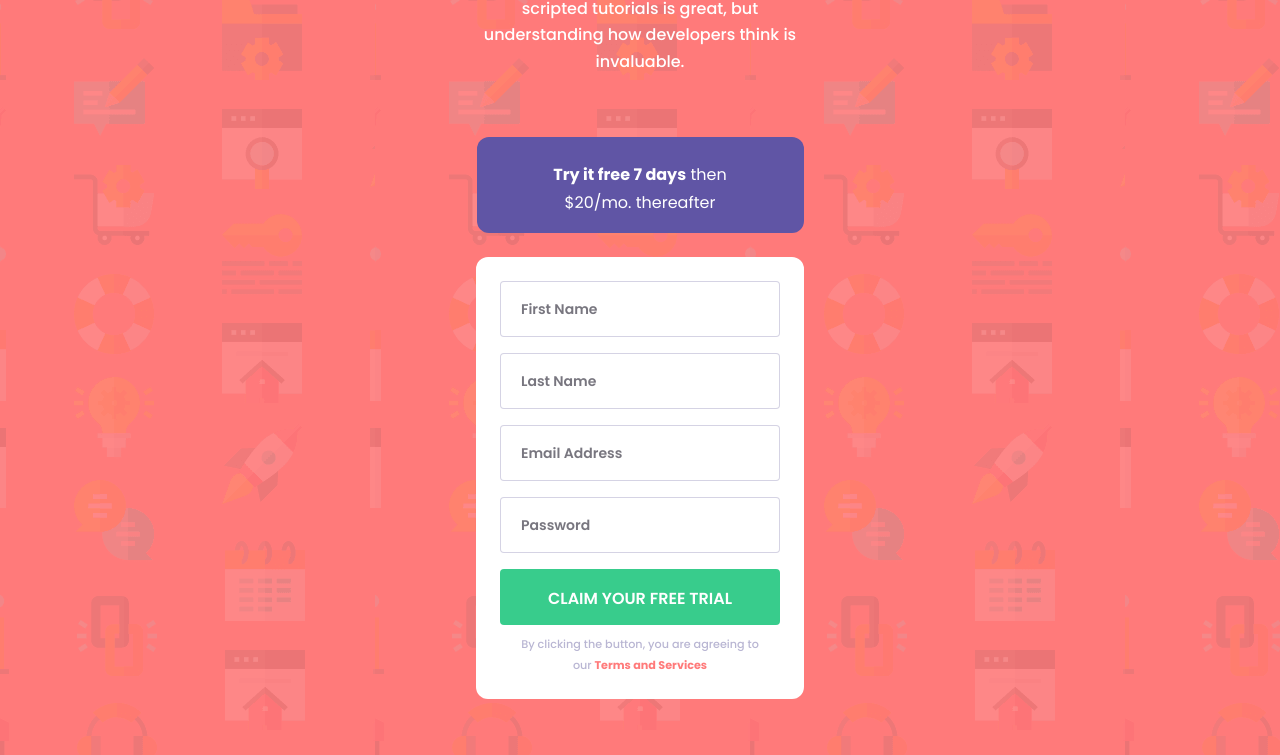
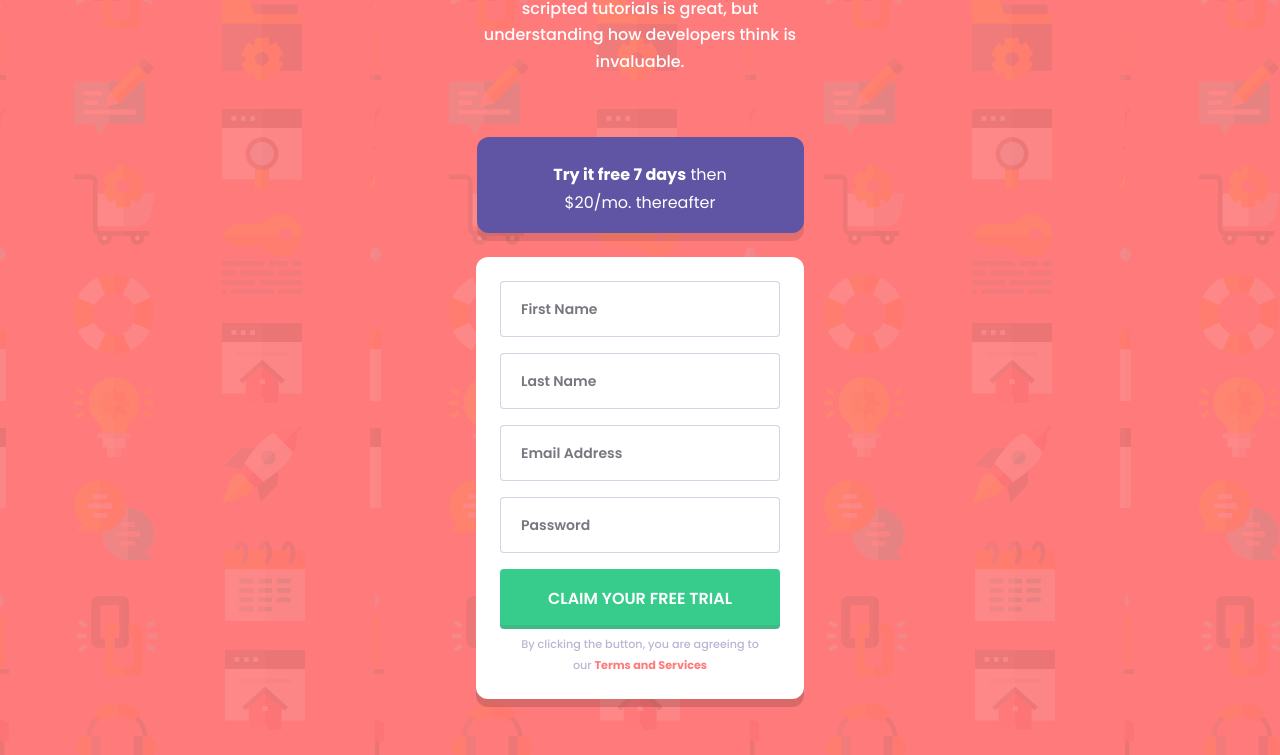
Before and after one commit to StephenYu2018/intro-component-with-signup-form-master, a website: page index.html in a window 1280 px wide. Shown: the part 241-996 px from the top of the page. Drawn offline with Linux system fonts and the light colour scheme.

Commit message:
apply box shadow styles

```diff
--- a/index.html
+++ b/index.html
@@ -28,11 +28,11 @@
     </header>
     <section class="flex flex-col items-center w-[20.4375rem] space-y-6">
       <h2 class="bg-blue text-white text-center h-24 px-16
-      py-6 rounded-xl font-poppins text-base/7">
+      py-6 rounded-xl font-poppins text-base/7 shadow-[0_0.5rem_0_0_rgba(0,0,0,0.1)]">
 	<b>Try it free 7 days</b> then $20/mo. thereafter
       </h2>
       <form class="bg-white flex flex-col items-center px-6 pt-6 pb-6
-        rounded-xl font-poppins">
+        rounded-xl font-poppins shadow-[0_0.5rem_0_0_rgba(0,0,0,0.15)]">
         <label for="first-name" class="fixed top-[-99rem] left-[-99rem]">
 	  First Name
 	</label>
@@ -70,7 +70,7 @@
         mt-4 font-semibold text-sm">
 
         <button type="submit" class="bg-green text-white font-semibold uppercase
-        w-[17.5rem] h-14 px-[2.6875rem] pt-[1.125rem] pb-4 rounded mt-4">
+        w-[17.5rem] h-14 px-[2.6875rem] pt-[1.125rem] pb-4 rounded mt-4 shadow-[0_0.25rem_0_0_rgb(64,186,133)]">
           Claim your free trial
         </button>
         <p class="text-center mt-2 px-4 leading-5">
```
Also changed, not shown: dist/styles.css.
